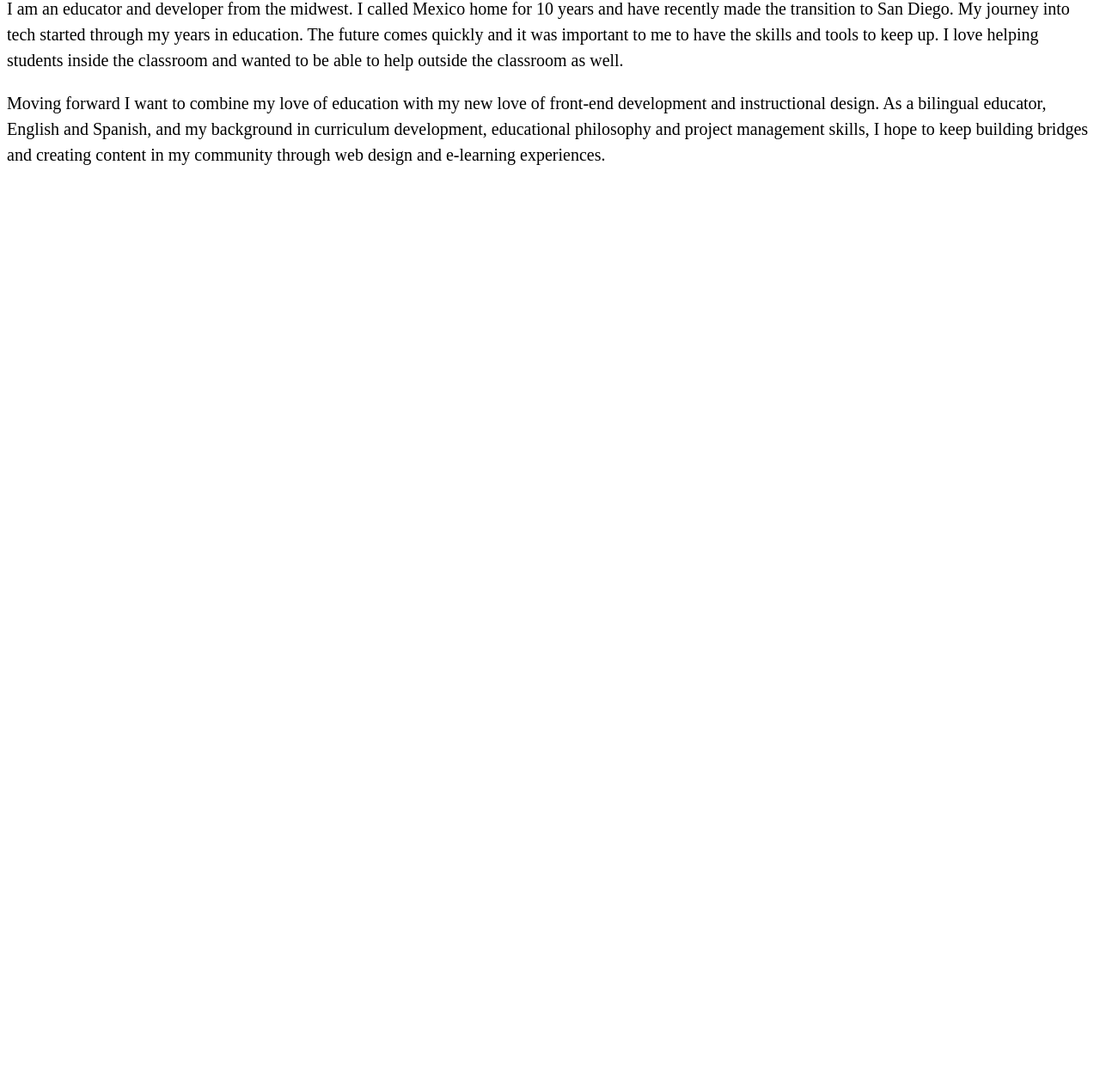
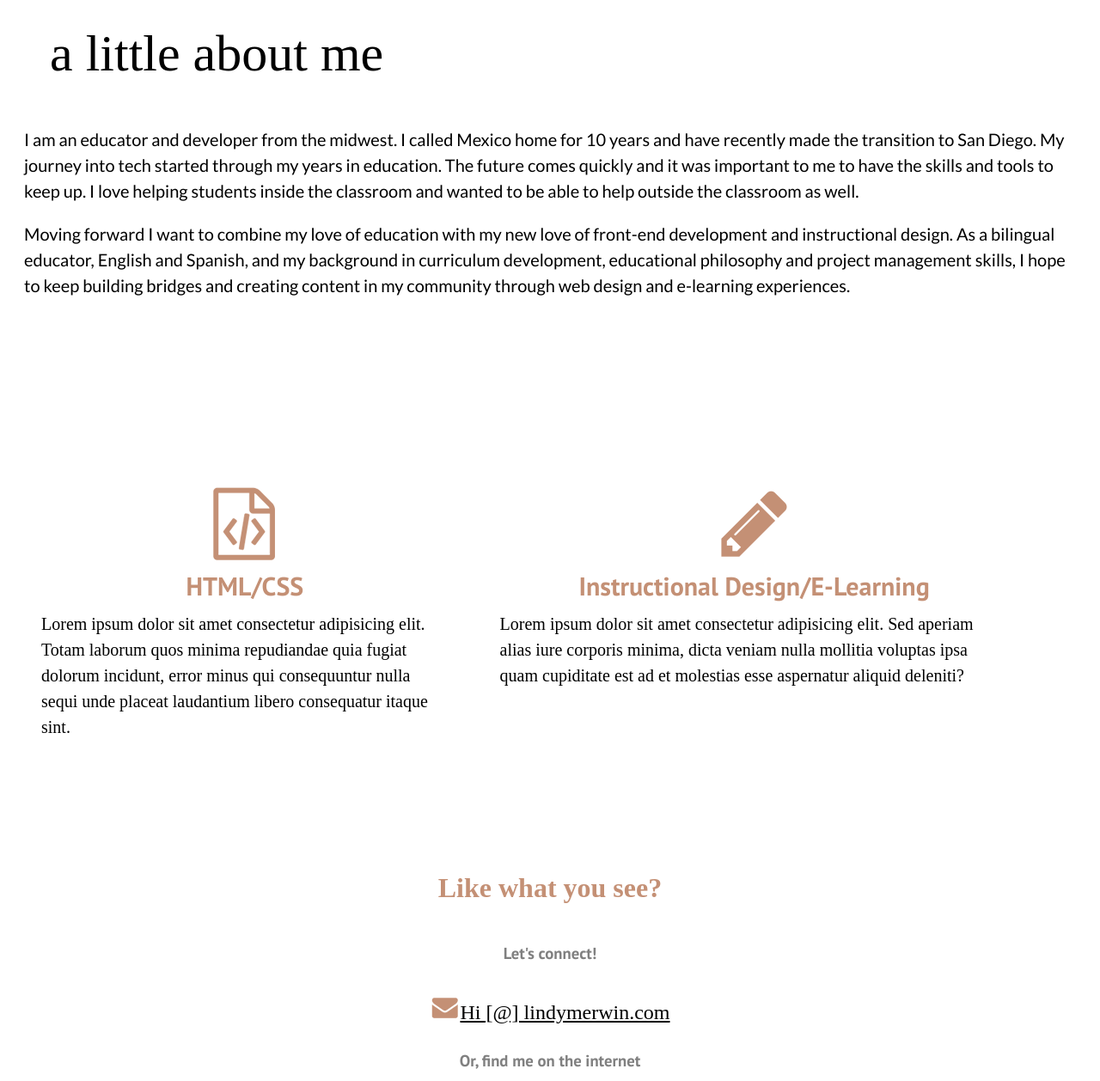
Before and after one commit to lindyem/lindyem-webpage, a plain HTML site: page index.html in a window 1280 px wide. Shown: the part 860-2118 px from the top of the page at 86% size. Before the commit the page ends 1063 px from the top, so only its background shows below. Drawn offline with Linux system fonts and the light colour scheme.

Commit message:
All the changes

```diff
--- a/index.html
+++ b/index.html
@@ -3,6 +3,8 @@
     <meta charset="UTF-8">
     <meta name="viewport" content="width=device-width, initial-scale=1.0">
     <link rel="stylesheet" type="text/css" href="./main.css">
+    <link href="https://fonts.googleapis.com/css2?family=PT+Sans:wght@400;700&display=swap" rel="stylesheet">
+    <link href="https://fonts.googleapis.com/css2?family=Lato:ital,wght@0,400;1,300&display=swap" rel="stylesheet">
     <title>Lindy Elizabeth Merwin</title>
 </head>
 <body>
@@ -22,6 +24,34 @@
     <div class="para1">I am an educator and developer from the midwest. I called Mexico home for 10 years and have recently made the transition to San Diego. My journey into tech started through my years in education. The future comes quickly and it was important to me to have the skills and tools to keep up. I love helping students inside the classroom and wanted to be able to help outside the classroom as well.</div>
     <div class="para2">Moving forward I want to combine my love of education with my new love of front-end development and instructional design. As a bilingual educator, English and Spanish, and my background in curriculum development, educational philosophy and project management skills, I hope to keep building bridges and creating content in my community through web design and e-learning experiences.</div>
     </div>
+    <div id="work" class="work">
+        <div class="frontend">
+            <div> <img src="./img/html.png"></div>
+            <div class="html-css">HTML/CSS</div>
+            <div class="frontend-text">Lorem ipsum dolor sit amet consectetur adipisicing elit. Totam laborum quos minima repudiandae quia fugiat dolorum incidunt, error minus qui consequuntur nulla sequi unde placeat laudantium libero consequatur itaque sint.</div>
+        </div>
+        <div class="lx">
+        <div> <img src="./img/pencil.png"></div>
+        <div class="lxdesign"> Instructional Design/E-Learning</div>
+        <div class="lx-text">Lorem ipsum dolor sit amet consectetur adipisicing elit. Sed aperiam alias iure corporis minima, dicta veniam nulla mollitia voluptas ipsa quam cupiditate est ad et molestias esse aspernatur aliquid deleniti?</div>
+        </div>
+        </div>
+
+
+    <div id="contact" class="contact">
+
+        <div><h2 class="like-it">Like what you see?</h2>
+        <div><h3 class="email-header">Let's connect!</h3>
+        <a class="email" href="mailto:lindy.merwin@gmail.com"><img id="envelope" src="img/envelope.png" alt="envelope icon" />Hi [@] lindymerwin.com</a></div>
+        </div>
+       </div>
+       <div class="find-me"><h3>Or, find me on the internet</h3></div>
+
+        <div class="socialmedia">
+        <div><a target="_blank"href="#"><img src="img/icon-instagram.png" alt="instagram icon" /></a></div>
+        <div><a target="_blank" href="https://www.linkedin.com/in/lindy-merwin/"><img src="img/icon-linkedin.png" alt="linkedin icon"/></a></div>
+        <div><a target="_blank" href="https://github.com/lindyem/"><img src="img/icon-github.png" alt="github icon"/></a></div>
+         </div>
 
 </body>
 </html>
--- a/main.css
+++ b/main.css
@@ -2,11 +2,14 @@
     height:100vh;
 }
 .name-title{
+    font-family: 'PT Sans', sans-serif;
     font-size: 80px;
     text-align: center;
 }
 
 .blurb{
+    font-family: 'Lato', sans-serif;
+    color: grey;
     text-align: center;
     width: 80%;
     margin: 0 auto;
@@ -15,10 +18,21 @@
 }
 
 .menu{
+    font-family: 'Lato', sans-serif;
     display: flex;
     justify-content: space-evenly;
     margin-bottom: 20px;
     font-size: 20px;
+}
+.header-link{
+    text-decoration: none;
+    color:black;
+    font-family: 'Source Sans Pro', san-serif;
+    font-size: 18px;
+}
+.header-link:hover {
+    color: black;
+    font-weight: bold;
 }
 
 .hero-image{
@@ -29,22 +43,111 @@
 }
 
 .about-me{
-    font-size: 40px;
+    font-size: 60px;
     margin-left: 50px;
+    margin-top: 80px;
+    padding-bottom: 30px;
 }
 .paragraphs{
+    font-family: 'Lato', sans-serif;
+    padding-bottom: 80px;
 
 }
 .para1{
     font-size: 20px;
     line-height: 30px;
     text-align: left;
-    margin-bottom: 20px;
+    margin: 20px;
 
 }
 .para2{
     font-size: 20px;
     line-height: 30px;
     text-align: left;
+    margin: 20px;
+    padding-bottom: 80px;
 
 }
+
+.work{
+    display: flex;
+    margin:40px;
+    background-color: ;
+    padding-bottom: 80px;
+}
+.frontend{
+    display:flex;
+    width:40%;
+    flex-direction: column;
+    align-items: center;
+}
+.frontend-text{
+    font-family: 'Source Sans Pro', san-serif;
+    font-size: 20px;
+    color: black;
+    padding-top: 10px;
+    line-height: 30px;
+}
+.html-css{
+    font-family: 'PT Sans', sans-serif;
+    color:#c49075;
+    font-size: 30px;
+    font-weight: 700;
+    padding-top: 10px;
+}
+.lx{
+    display:flex;
+    width:50%;
+    flex-direction: column;
+    align-items: center;
+    padding-left: 60px;
+}
+
+.lxdesign{
+    font-family: 'PT Sans', sans-serif;
+    color:#c49075;
+    font-size: 30px;
+    padding-top: 10px;
+    font-weight: 700;
+}
+.lx-text{
+    font-family: 'Source Sans Pro', san-serif;
+    font-size: 20px;
+    color: black;
+    padding-top: 10px;
+    line-height: 30px;
+}
+.contact{
+    display: flex;
+    justify-content: center;
+    margin: 0 50px;
+    line-height: 50px;
+    text-align: center;
+}
+
+.like-it{
+
+    color: #c49075;
+    font-size: 32px;
+}
+.email-header{
+    font-family: 'PT Sans', sans-serif;
+    color: grey;
+}
+.email{
+    font-family:'Lora', serif;
+    font-size: 24px;
+    color: black;
+    text-align: center;
+}
+
+.find-me{
+    font-family: 'PT Sans', sans-serif;
+    color: gray;
+
+    text-align: center;
+}
+.socialmedia{
+    display: flex;
+    justify-content: space-around;
+}
```
Also changed, not shown: img/contact.png (added), img/envelope.png (added), img/html.png (added), img/icon-github.png (added), img/icon-instagram.png (added), img/icon-linkedin.png (added), img/pencil.png (added), lindyemweb/image-1.webp (added), lindyemweb/image.webp (added).
